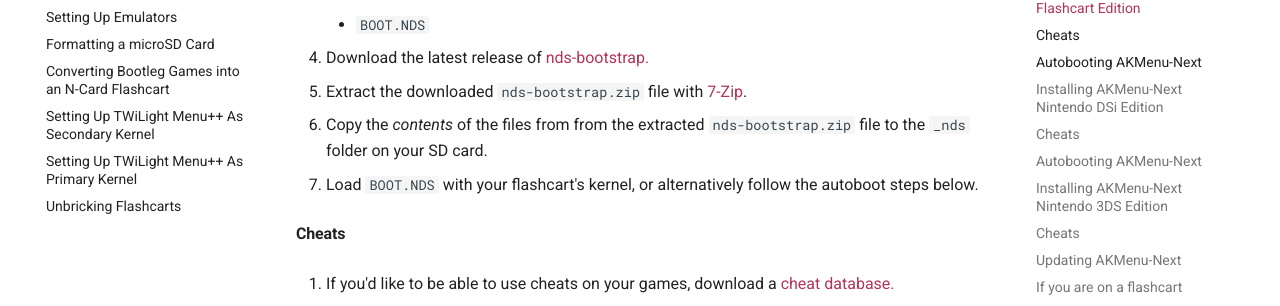
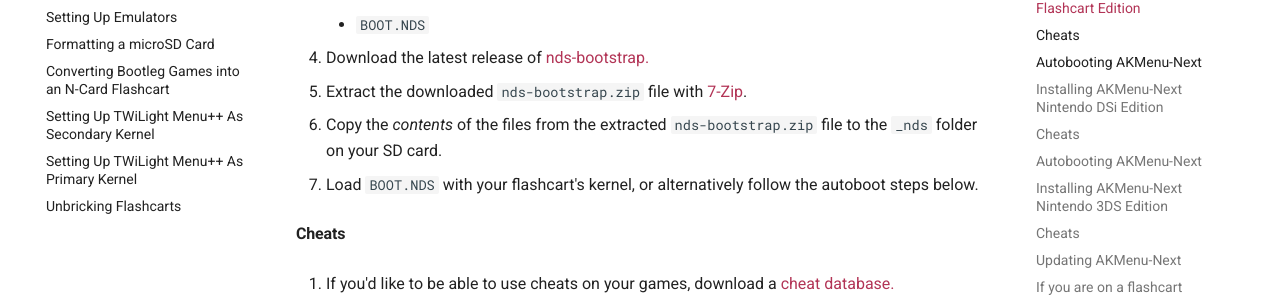
Before and after one commit to Sanrax/flashcart-guides, an MkDocs documentation site: the page built from docs/tutorials/akmenu-next.md, in a window 1280 px wide and 900 px high, scrolled down 514 px. Shown: the part 145-451 px from the top of the window. Built offline with MkDocs 1.6.1 and Material for MkDocs 9.7.7, drawn with Linux system fonts in a browser that asks for light colours; comment, search, counter and statistics services are not loaded.

Commit message:
[AKNext] Typo fix

```diff
--- a/docs/tutorials/akmenu-next.md
+++ b/docs/tutorials/akmenu-next.md
@@ -28,7 +28,7 @@ title: Setting Up AKMenu-Next
 
     1. Extract the downloaded `nds-bootstrap.zip` file with [7-Zip](https://www.7-zip.org/).
 
-    1. Copy the *contents* of the files from from the extracted `nds-bootstrap.zip` file to the `_nds` folder on your SD card.
+    1. Copy the *contents* of the files from the extracted `nds-bootstrap.zip` file to the `_nds` folder on your SD card.
 
     1. Load `BOOT.NDS` with your flashcart's kernel, or alternatively follow the autoboot steps below.
 
@@ -77,7 +77,7 @@ title: Setting Up AKMenu-Next
 
     1. Extract the downloaded `nds-bootstrap.zip` file with [7-Zip](https://www.7-zip.org/).
 
-    1. Copy the *contents* of the files from from the extracted `nds-bootstrap.zip` file to the `_nds` folder on your SD card.
+    1. Copy the *contents* of the files from the extracted `nds-bootstrap.zip` file to the `_nds` folder on your SD card.
 
     1. Load `BOOT.NDS` with your desired entrypoint method (e.g. Memory Pit, stylehax or Flipnote Lenny). Alternatively, use Unlaunch or TWiLight Menu++ to boot `akmenu-next.dsi`
 
@@ -126,7 +126,7 @@ title: Setting Up AKMenu-Next
 
     1. Extract the downloaded `nds-bootstrap.zip` file with [7-Zip](https://www.7-zip.org/).
 
-    1. Copy the *contents* of the files from from the extracted `nds-bootstrap.zip` file to the `_nds` folder on your SD card.
+    1. Copy the *contents* of the files from the extracted `nds-bootstrap.zip` file to the `_nds` folder on your SD card.
 
     1. Boot up your Nintendo 3DS. Open the FBI app, go to your SD card, and find the `akmenu-next.cia` file. Select the cia, then choose "Install CIA".
 
@@ -182,4 +182,4 @@ title: Setting Up AKMenu-Next
 
     1. Extract the downloaded `nds-bootstrap.zip` file with [7-Zip](https://www.7-zip.org/).
 
-    1. Copy the *contents* of the files from from the extracted `nds-bootstrap.zip` file to the `_nds` folder on your SD card.
+    1. Copy the *contents* of the files from the extracted `nds-bootstrap.zip` file to the `_nds` folder on your SD card.
```
